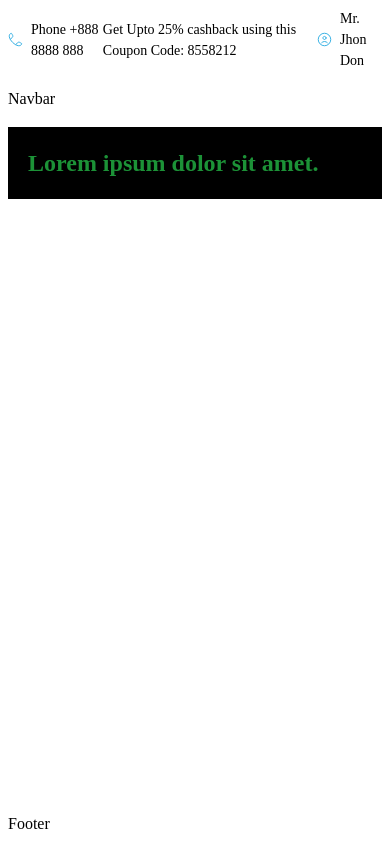
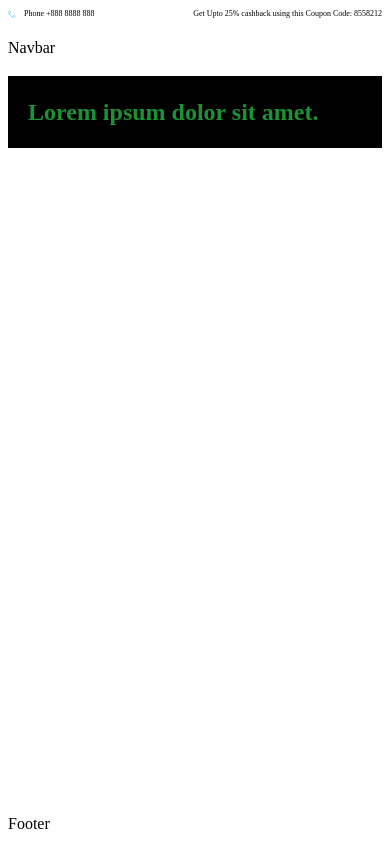
Before and after one commit to KaziMehediHasan1/Techsoi, a Next.js app: page / in a window 390 px wide. Built offline with nearby package versions, Linux system fonts and the light colour scheme.

Commit message:
add mininavbar

```diff
--- a/app/components/layouts/MiniNavbar.tsx
+++ b/app/components/layouts/MiniNavbar.tsx
@@ -8,22 +8,23 @@ const MiniNavbar = ({ name, offer }: { name: string; offer: string }) => {
     <CommonWrapper>
       <section className="flex items-center justify-between">
         <div className="cursor-pointer flex items-center gap-x-2">
-          <Image src={CallIcon} alt="My Icon" width={15} height={15} />
-          <p className="leading-[150%] text-sm">Phone +888 8888 888</p>
+          <Image src={CallIcon} alt="My Icon" className="w-2 sm:w-4" />
+          <p className="leading-[150%] text-[8px] sm:text-sm">Phone +888 8888 888</p>
         </div>
 
-        <div className="leading-[150%] text-sm">
+        <div className="leading-[150%] text-[8px] sm:text-sm">
           {offer
             ? offer
             : "Get Upto 25% cashback using this Coupon Code: 8558212"}
         </div>
 
-        <div className="cursor-pointer flex items-center gap-x-2">
-          <Image src={UserIcon} alt="My Icon" width={15} height={15} />
+        <div className="cursor-pointer hidden sm:flex items-center gap-x-2">
+          <Image src={UserIcon} alt="My Icon"  className="w-4 h-4" />
           <p className="leading-[150%] text-sm">
             {name ? name : "Mr. Jhon Don"}
           </p>
         </div>
+
       </section>
     </CommonWrapper>
   );
```
